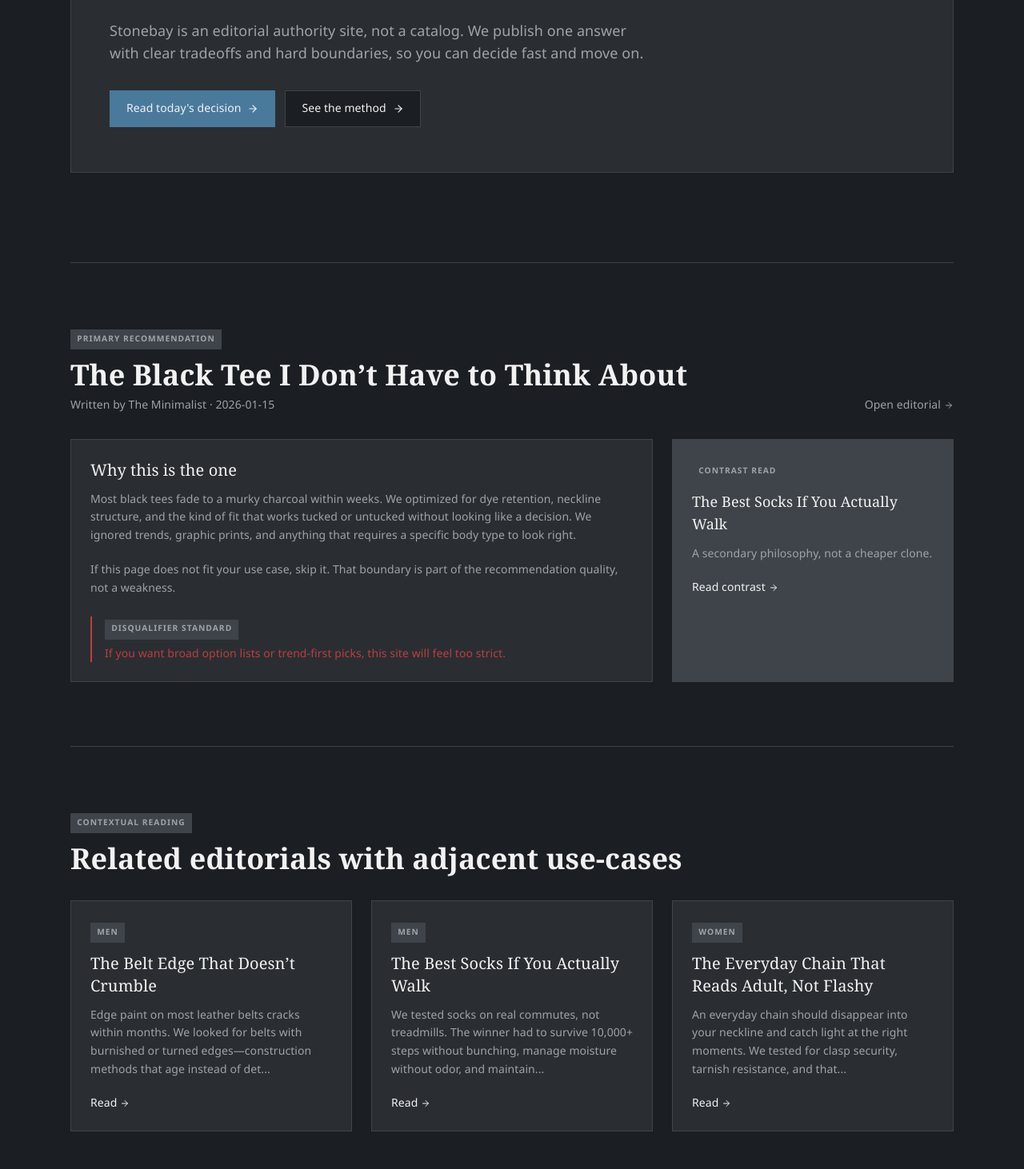
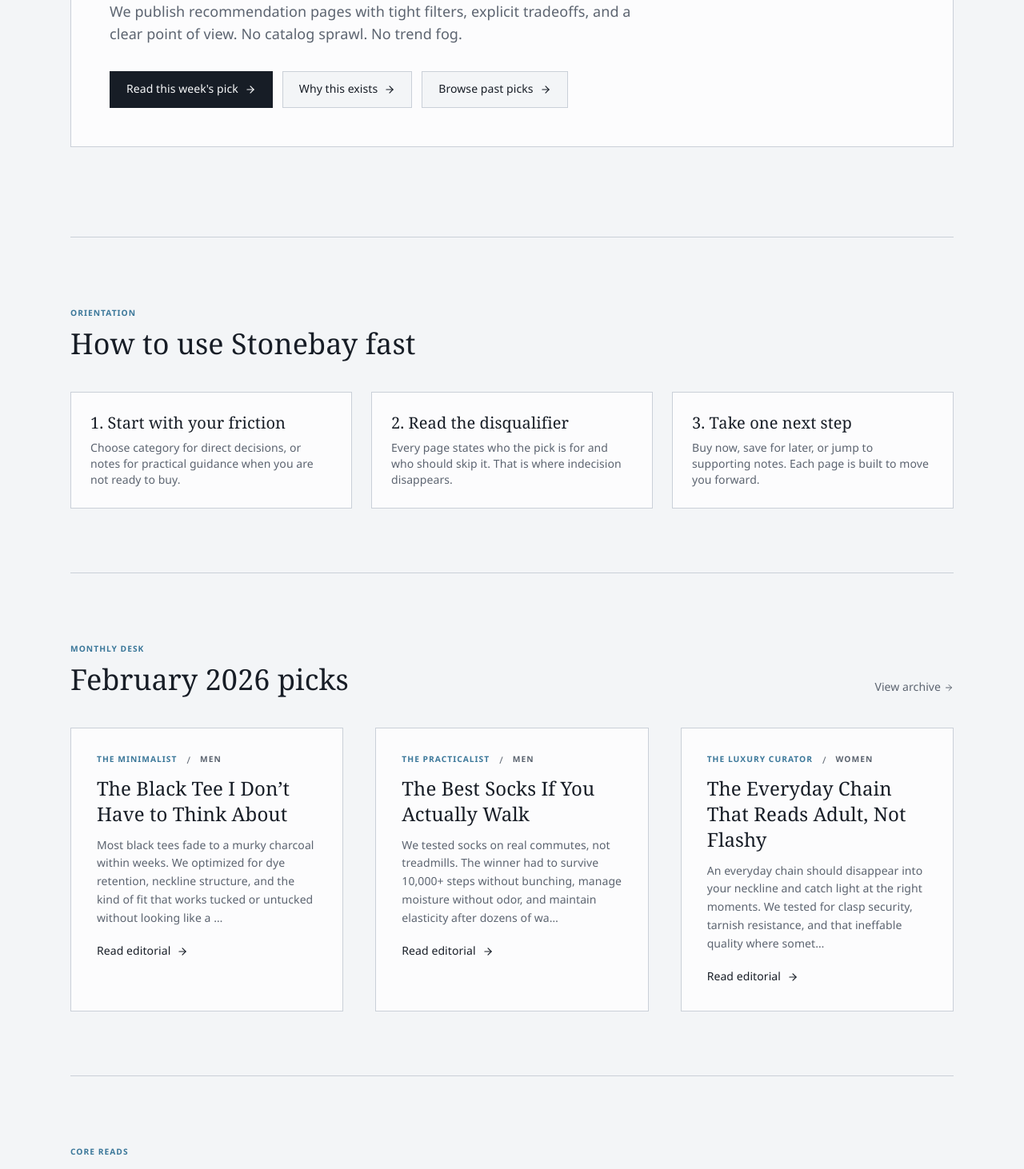
Before and after one commit to hunterkindaknows/private-recommendation-journal, a Next.js app: page / in a window 1280 px wide. Shown: the part 540-2002 px from the top of the page at 80% size. Built offline with nearby package versions, Linux system fonts and the light colour scheme; no server answers.

Commit message:
Revert "Stonebay visual reset: cold slate palette and single-decision homepage hierarchy"
This reverts commit 52759a9687ea5019ca19d26bf487057b3860f72c.

```diff
--- a/app/globals.css
+++ b/app/globals.css
@@ -10,40 +10,40 @@
 
 @layer base {
   :root {
-    /* Stonebay cold slate palette */
-    --background: 214 12% 12%; /* #1A1D21 */
-    --foreground: 0 0% 95%; /* #F2F2F2 */
-    --card: 210 9% 18%; /* #2B2F33 */
-    --card-foreground: 0 0% 95%;
-    --popover: 210 9% 18%;
-    --popover-foreground: 0 0% 95%;
-    --primary: 205 36% 45%; /* #4A7B9D */
-    --primary-foreground: 0 0% 95%;
-    --secondary: 213 8% 27%; /* #3F444A */
-    --secondary-foreground: 0 0% 95%;
-    --muted: 213 8% 23%;
-    --muted-foreground: 210 6% 64%; /* #9CA2A8 */
-    --accent: 205 36% 45%;
-    --accent-foreground: 0 0% 95%;
+    /* Stonebay cool-mineral palette */
+    --background: 210 18% 96%;
+    --foreground: 215 24% 12%;
+    --card: 210 20% 99%;
+    --card-foreground: 215 24% 12%;
+    --popover: 210 20% 99%;
+    --popover-foreground: 215 24% 12%;
+    --primary: 215 24% 14%;
+    --primary-foreground: 210 20% 98%;
+    --secondary: 212 16% 91%;
+    --secondary-foreground: 215 20% 20%;
+    --muted: 212 14% 93%;
+    --muted-foreground: 216 10% 40%;
+    --accent: 202 44% 42%;
+    --accent-foreground: 210 30% 98%;
     --destructive: 0 84.2% 60.2%;
     --destructive-foreground: 0 0% 98%;
-    --border: 213 8% 27%; /* #3F444A */
-    --input: 213 8% 27%;
-    --ring: 205 36% 45%;
-    --chart-1: 205 36% 45%;
-    --chart-2: 205 22% 56%;
-    --chart-3: 210 6% 64%;
-    --chart-4: 216 3% 43%; /* #6B6E72 */
-    --chart-5: 0 50% 49%; /* #BF3D3D */
+    --border: 214 16% 82%;
+    --input: 214 16% 82%;
+    --ring: 202 44% 42%;
+    --chart-1: 202 44% 42%;
+    --chart-2: 205 30% 54%;
+    --chart-3: 215 20% 26%;
+    --chart-4: 210 16% 65%;
+    --chart-5: 220 12% 52%;
     --radius: 0.25rem;
-    --sidebar-background: 214 12% 12%;
-    --sidebar-foreground: 0 0% 95%;
-    --sidebar-primary: 205 36% 45%;
-    --sidebar-primary-foreground: 0 0% 95%;
-    --sidebar-accent: 210 9% 18%;
-    --sidebar-accent-foreground: 0 0% 95%;
-    --sidebar-border: 213 8% 27%;
-    --sidebar-ring: 205 36% 45%;
+    --sidebar-background: 210 18% 98%;
+    --sidebar-foreground: 215 20% 20%;
+    --sidebar-primary: 215 24% 14%;
+    --sidebar-primary-foreground: 210 20% 98%;
+    --sidebar-accent: 212 16% 91%;
+    --sidebar-accent-foreground: 215 24% 12%;
+    --sidebar-border: 214 16% 82%;
+    --sidebar-ring: 202 44% 42%;
   }
 }
 
@@ -57,20 +57,11 @@
     line-height: 1.55;
     text-rendering: geometricPrecision;
   }
-
-  a {
-    color: hsl(var(--accent));
-    text-decoration: none;
-  }
-
-  a:hover {
-    color: hsl(var(--foreground));
-  }
 }
 
-/* Keep legacy class name but avoid playful typography */
+/* Script accent utility kept for legacy components */
 .font-script {
-  font-family: var(--font-sans);
+  font-family: var(--font-script);
   font-style: normal;
 }
 
@@ -94,11 +85,6 @@
 
 /* Persona tag styling */
 .persona-badge {
-  display: inline-block;
-  padding: 0.2rem 0.45rem;
-  border: 1px solid hsl(var(--border));
-  background: hsl(var(--secondary));
-  color: hsl(var(--muted-foreground));
   letter-spacing: 0.1em;
   text-transform: uppercase;
   font-size: 0.64rem;
--- a/app/layout.tsx
+++ b/app/layout.tsx
@@ -47,7 +47,7 @@
 }
 
 export const viewport: Viewport = {
-  themeColor: "#1A1D21",
+  themeColor: "#e8edf0",
   width: "device-width",
   initialScale: 1,
 }
--- a/app/page.tsx
+++ b/app/page.tsx
@@ -1,11 +1,14 @@
 import type { Metadata } from "next"
 import Link from "next/link"
 import { ArrowRight } from "lucide-react"
+import { EditorialCard } from "@/components/editorial-card"
 import {
   getFeaturedEditorials,
   getFeaturedFieldNotes,
   getMonthlyPicks,
+  universalPicks,
   personas,
+  type PersonaSlug,
 } from "@/lib/data"
 
 export const metadata: Metadata = {
@@ -31,44 +34,46 @@
 }
 
 export default function HomePage() {
-  const featured = getFeaturedEditorials()
+  const featured = getFeaturedEditorials().slice(0, 5)
+  const monthly = getMonthlyPicks("2026-02").slice(0, 3)
   const notes = getFeaturedFieldNotes().slice(0, 3)
-  const monthly = getMonthlyPicks("2026-02")
-
-  const primary = monthly[0] ?? featured[0]
-  const contrast = monthly[1] ?? featured[1]
-  const contextualReads = featured.filter((item) => item.slug !== primary?.slug).slice(0, 3)
-
-  if (!primary) return null
-
-  const primaryPersona = personas[primary.persona]
+  const personaSlugs = Object.keys(personas) as PersonaSlug[]
+  const primaryCta = monthly[0] ?? featured[0]
 
   return (
     <div className="mx-auto max-w-6xl px-6">
       <section className="py-20 md:py-28">
-        <div className="border border-border bg-card px-8 py-10 md:px-12 md:py-14">
-          <span className="persona-badge">Stonebay Field Desk</span>
-          <h1 className="mt-5 max-w-4xl font-serif text-5xl font-bold leading-[1.05] text-foreground md:text-7xl">
+        <div className="border border-border bg-card p-8 md:p-12">
+          <span className="persona-badge text-accent">Stonebay Field Desk</span>
+          <h1 className="mt-4 max-w-4xl font-serif text-5xl font-light leading-[1.05] text-foreground md:text-7xl">
             Cold clarity for people who want one strong decision.
           </h1>
           <p className="mt-7 max-w-2xl text-base leading-relaxed text-muted-foreground md:text-lg">
-            Stonebay is an editorial authority site, not a catalog. We publish
-            one answer with clear tradeoffs and hard boundaries, so you can
-            decide fast and move on.
+            We publish recommendation pages with tight filters, explicit tradeoffs,
+            and a clear point of view. No catalog sprawl. No trend fog.
           </p>
           <div className="mt-8 flex flex-wrap gap-3">
+            {primaryCta && (
+              <Link
+                href={`/${primaryCta.category}/${primaryCta.slug}`}
+                className="inline-flex items-center gap-2 border border-foreground bg-foreground px-5 py-3 text-sm text-primary-foreground transition-colors hover:bg-secondary hover:text-foreground"
+              >
+                Read this week&apos;s pick
+                <ArrowRight className="h-3.5 w-3.5" />
+              </Link>
+            )}
             <Link
-              href={`/${primary.category}/${primary.slug}`}
-              className="inline-flex items-center gap-2 border border-primary bg-primary px-5 py-3 text-sm text-primary-foreground transition-colors hover:bg-foreground hover:text-background"
+              href="/about"
+              className="inline-flex items-center gap-2 border border-border bg-background px-5 py-3 text-sm text-foreground transition-colors hover:border-accent"
             >
-              Read today&apos;s decision
+              Why this exists
               <ArrowRight className="h-3.5 w-3.5" />
             </Link>
             <Link
-              href="/editorial-philosophy/"
-              className="inline-flex items-center gap-2 border border-border bg-background px-5 py-3 text-sm text-foreground transition-colors hover:border-primary"
+              href="/archive"
+              className="inline-flex items-center gap-2 border border-border bg-background px-5 py-3 text-sm text-foreground transition-colors hover:border-accent"
             >
-              See the method
+              Browse past picks
               <ArrowRight className="h-3.5 w-3.5" />
             </Link>
           </div>
@@ -76,98 +81,89 @@
       </section>
 
       <section className="border-t border-border py-16 md:py-20">
-        <div className="mb-8 flex items-end justify-between gap-4">
+        <div className="mb-10">
+          <span className="persona-badge text-accent">Orientation</span>
+          <h2 className="mt-2 font-serif text-3xl text-foreground md:text-4xl">
+            How to use Stonebay fast
+          </h2>
+        </div>
+        <div className="grid gap-6 md:grid-cols-3">
+          <article className="border border-border bg-card p-6">
+            <h3 className="font-serif text-xl text-foreground">1. Start with your friction</h3>
+            <p className="mt-2 text-sm text-muted-foreground">
+              Choose category for direct decisions, or notes for practical guidance
+              when you are not ready to buy.
+            </p>
+          </article>
+          <article className="border border-border bg-card p-6">
+            <h3 className="font-serif text-xl text-foreground">2. Read the disqualifier</h3>
+            <p className="mt-2 text-sm text-muted-foreground">
+              Every page states who the pick is for and who should skip it. That
+              is where indecision disappears.
+            </p>
+          </article>
+          <article className="border border-border bg-card p-6">
+            <h3 className="font-serif text-xl text-foreground">3. Take one next step</h3>
+            <p className="mt-2 text-sm text-muted-foreground">
+              Buy now, save for later, or jump to supporting notes. Each page is
+              built to move you forward.
+            </p>
+          </article>
+        </div>
+      </section>
+
+      <section className="border-t border-border py-16 md:py-20">
+        <div className="mb-10 flex items-end justify-between">
           <div>
-            <span className="persona-badge">Primary Recommendation</span>
-            <h2 className="mt-3 font-serif text-3xl font-bold text-foreground md:text-4xl">
-              {primary.title}
+            <span className="persona-badge text-accent">Monthly Desk</span>
+            <h2 className="mt-2 font-serif text-3xl text-foreground md:text-4xl">
+              February 2026 picks
             </h2>
-            <p className="mt-2 text-sm text-muted-foreground">
-              Written by {primaryPersona.name} · {primary.published}
-            </p>
           </div>
           <Link
-            href={`/${primary.category}/${primary.slug}`}
+            href="/archive"
             className="hidden items-center gap-1 text-sm text-muted-foreground editorial-link md:inline-flex"
           >
-            Open editorial
+            View archive
             <ArrowRight className="h-3 w-3" />
           </Link>
         </div>
 
-        <div className="grid gap-6 md:grid-cols-3">
-          <article className="border border-border bg-card p-6 md:col-span-2">
-            <h3 className="font-serif text-xl text-foreground">Why this is the one</h3>
-            <p className="mt-3 text-sm leading-relaxed text-muted-foreground">{primary.premise}</p>
-            <p className="mt-5 text-sm leading-relaxed text-muted-foreground">
-              If this page does not fit your use case, skip it. That boundary is
-              part of the recommendation quality, not a weakness.
-            </p>
-            <div className="mt-6 border-l-2 border-[#BF3D3D] pl-4">
-              <p className="persona-badge">Disqualifier Standard</p>
-              <p className="mt-2 text-sm text-[#BF3D3D]">
-                If you want broad option lists or trend-first picks, this site will feel too strict.
-              </p>
-            </div>
-          </article>
-
-          {contrast && (
-            <article className="border border-border bg-secondary p-6">
-              <span className="persona-badge">Contrast Read</span>
-              <h3 className="mt-3 font-serif text-lg text-foreground">{contrast.title}</h3>
-              <p className="mt-3 text-sm leading-relaxed text-muted-foreground">
-                A secondary philosophy, not a cheaper clone.
-              </p>
-              <Link
-                href={`/${contrast.category}/${contrast.slug}`}
-                className="mt-5 inline-flex items-center gap-1 text-sm text-foreground editorial-link"
-              >
-                Read contrast
-                <ArrowRight className="h-3 w-3" />
-              </Link>
-            </article>
-          )}
-        </div>
-      </section>
-
-      <section className="border-t border-border py-16 md:py-20">
-        <div className="mb-8">
-          <span className="persona-badge">Contextual Reading</span>
-          <h2 className="mt-3 font-serif text-3xl font-bold text-foreground md:text-4xl">
-            Related editorials with adjacent use-cases
-          </h2>
-        </div>
-        <div className="grid gap-6 md:grid-cols-3">
-          {contextualReads.map((item) => (
-            <Link
-              key={item.slug}
-              href={`/${item.category}/${item.slug}`}
-              className="group border border-border bg-card p-6 transition-colors hover:border-primary"
-            >
-              <p className="persona-badge">{item.category}</p>
-              <h3 className="mt-3 font-serif text-xl text-foreground">{item.title}</h3>
-              <p className="mt-3 text-sm leading-relaxed text-muted-foreground">
-                {item.premise.length > 150 ? `${item.premise.slice(0, 150)}...` : item.premise}
-              </p>
-              <span className="mt-5 inline-flex items-center gap-1 text-sm text-foreground editorial-link">
-                Read
-                <ArrowRight className="h-3 w-3 transition-transform group-hover:translate-x-1" />
-              </span>
-            </Link>
+        <div className="grid gap-10 md:grid-cols-3">
+          {monthly.map((editorial) => (
+            <EditorialCard key={editorial.slug} editorial={editorial} showCategory />
           ))}
         </div>
       </section>
 
       <section className="border-t border-border py-16 md:py-20">
-        <div className="mb-8 flex items-end justify-between gap-4">
+        <div className="mb-10">
+          <span className="persona-badge text-accent">Core Reads</span>
+          <h2 className="mt-2 font-serif text-3xl text-foreground md:text-4xl">
+            Editorials we can defend line by line
+          </h2>
+        </div>
+
+        <div className="flex flex-col gap-10">
+          {featured.map((editorial) => (
+            <EditorialCard key={editorial.slug} editorial={editorial} showCategory />
+          ))}
+        </div>
+      </section>
+
+      <section className="border-t border-border py-16 md:py-20">
+        <div className="mb-10 flex items-end justify-between">
           <div>
-            <span className="persona-badge">Field Notes</span>
-            <h2 className="mt-3 font-serif text-3xl font-bold text-foreground md:text-4xl">
-              Utility first. No product pressure.
+            <span className="persona-badge text-accent">Field Notes</span>
+            <h2 className="mt-2 font-serif text-3xl text-foreground md:text-4xl">
+              Utility notes and buyer clarity
             </h2>
+            <p className="mt-3 text-sm text-muted-foreground">
+              Practical guidance with the same editorial filter as product pages.
+            </p>
           </div>
           <Link
-            href="/notes/"
+            href="/notes"
             className="hidden items-center gap-1 text-sm text-muted-foreground editorial-link md:inline-flex"
           >
             View all notes
@@ -180,9 +176,9 @@
             <Link
               key={note.slug}
               href={`/notes/${note.slug}`}
-              className="group border border-border bg-card p-6 transition-colors hover:border-primary"
+              className="group border border-border bg-card p-6 transition-colors hover:border-accent"
             >
-              <span className="persona-badge">{note.category}</span>
+              <span className="persona-badge text-accent">{note.category}</span>
               <h3 className="mt-3 font-serif text-xl text-foreground">{note.title}</h3>
               <p className="mt-3 text-sm leading-relaxed text-muted-foreground">{note.excerpt}</p>
               <span className="mt-5 inline-flex items-center gap-1 text-sm text-foreground editorial-link">
@@ -193,6 +189,71 @@
           ))}
         </div>
       </section>
+
+      <section className="border-t border-border py-16 md:py-20">
+        <div className="mb-10">
+          <span className="persona-badge text-accent">Always Valid</span>
+          <h2 className="mt-2 font-serif text-3xl text-foreground md:text-4xl">Universal picks</h2>
+          <p className="mt-3 text-sm text-muted-foreground">
+            Stable defaults we revisit often and change rarely.
+          </p>
+        </div>
+
+        <div className="grid gap-6 md:grid-cols-2">
+          {universalPicks.map((pick) => (
+            <Link
+              key={pick.slug}
+              href={`/${pick.category}/${pick.slug}`}
+              className="group flex items-start justify-between border border-border bg-card p-6 transition-colors hover:border-accent"
+            >
+              <div>
+                <h3 className="font-serif text-lg text-foreground">{pick.title}</h3>
+                <p className="mt-1 text-sm text-muted-foreground">{pick.oneLiner}</p>
+              </div>
+              <ArrowRight className="mt-1 h-4 w-4 shrink-0 text-muted-foreground transition-transform group-hover:translate-x-1 group-hover:text-accent" />
+            </Link>
+          ))}
+        </div>
+      </section>
+
+      <section className="border-t border-border py-16 md:py-20">
+        <div className="mb-10">
+          <span className="persona-badge text-accent">Editorial Desk</span>
+          <h2 className="mt-2 font-serif text-3xl text-foreground md:text-4xl">
+            Four editors, distinct filters
+          </h2>
+        </div>
+
+        <div className="grid gap-6 md:grid-cols-2">
+          {personaSlugs.map((slug) => {
+            const p = personas[slug]
+            return (
+              <Link
+                key={slug}
+                href={`/editor/${slug}`}
+                className="group border border-border bg-card p-8 transition-colors hover:border-accent"
+              >
+                <div className="flex items-center gap-4">
+                  <div className="flex h-12 w-12 items-center justify-center rounded-full border border-border bg-secondary font-serif text-lg text-foreground">
+                    {p.avatarInitial}
+                  </div>
+                  <div>
+                    <h3 className="font-serif text-xl text-foreground">{p.name}</h3>
+                    <p className="persona-badge mt-1 text-muted-foreground">{p.tagline}</p>
+                  </div>
+                </div>
+                <p className="mt-4 text-sm leading-relaxed text-muted-foreground">
+                  {p.bio.slice(0, 150)}...
+                </p>
+                <span className="mt-4 inline-flex items-center gap-1 text-sm text-foreground editorial-link">
+                  Read editor profile
+                  <ArrowRight className="h-3 w-3 transition-transform group-hover:translate-x-1" />
+                </span>
+              </Link>
+            )
+          })}
+        </div>
+      </section>
     </div>
   )
 }
```
